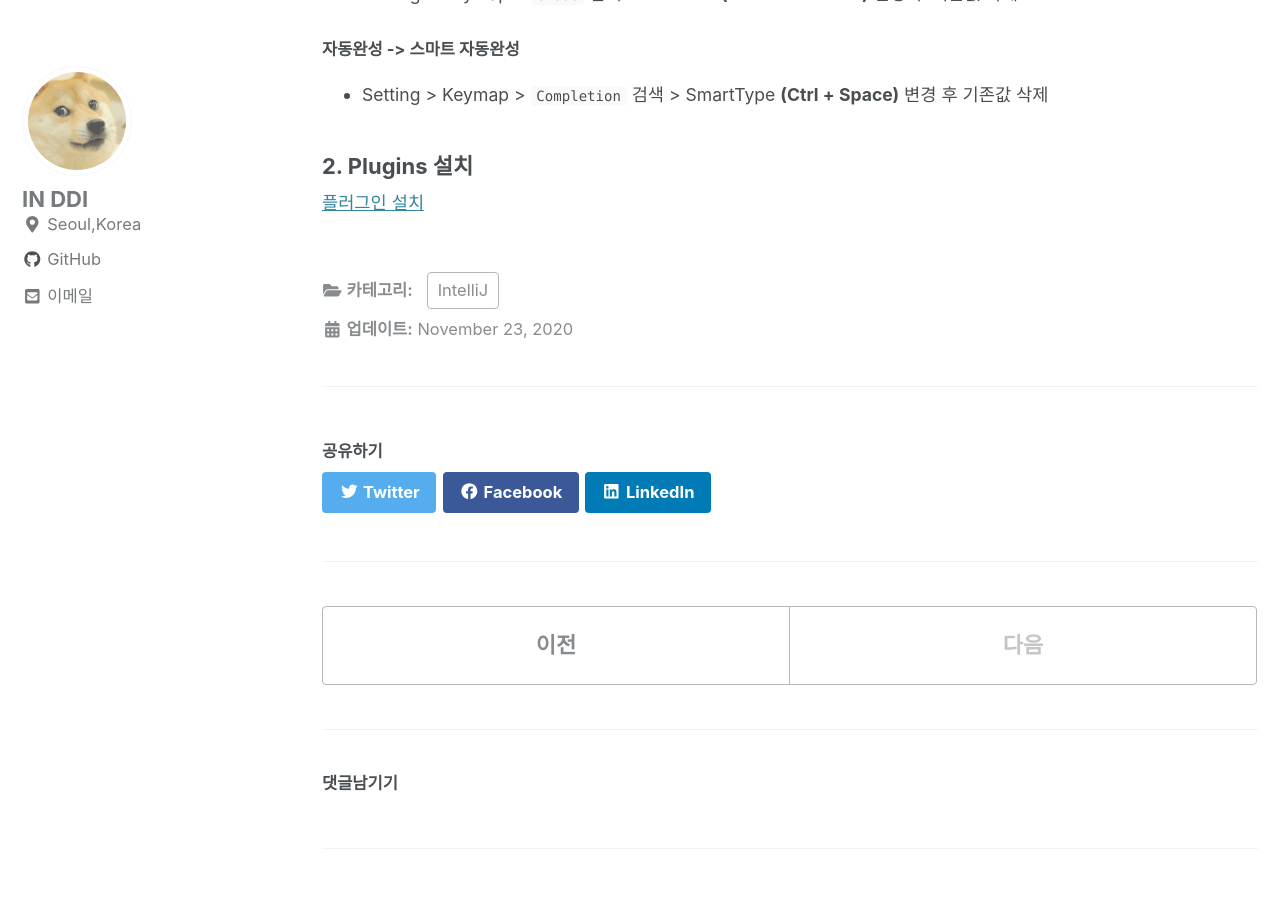
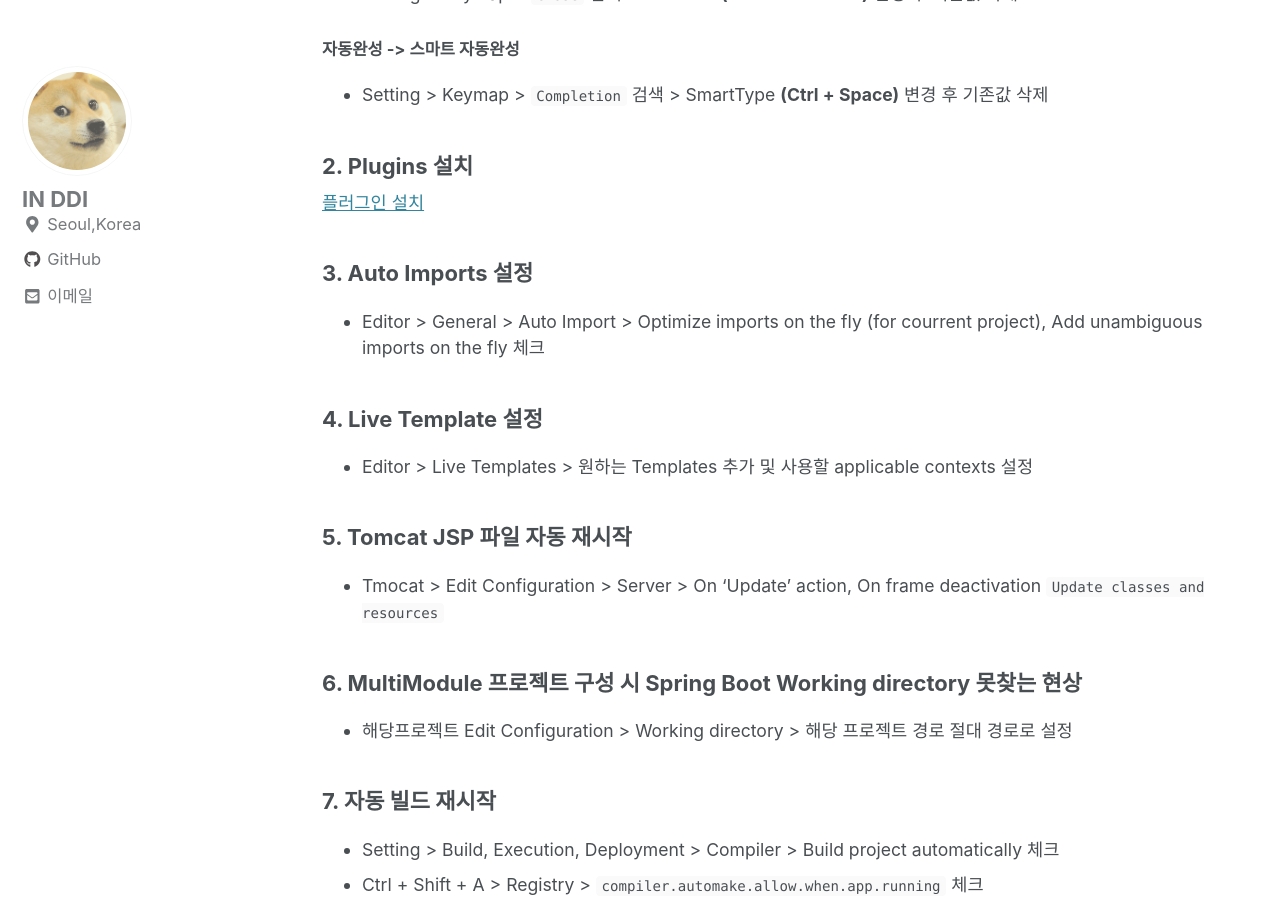
Before and after one commit to InSeok9068/inseok9068.github.io, a Jekyll site: the page built from _posts/intellij/2020-11-23-intellij-setting.md, in a window 1280 px wide and 900 px high, scrolled down 391 px. Built offline with Jekyll 4.4.1, drawn with Linux system fonts in a browser that asks for light colours; cached includes are drawn as plain includes; nearby versions of some CDN libraries; comment, search, counter and statistics services are not loaded.

Commit message:
인텔리제이 설정 추가

```diff
--- a/_posts/intellij/2020-11-23-intellij-setting.md
+++ b/_posts/intellij/2020-11-23-intellij-setting.md
@@ -16,3 +16,19 @@ categories:
 
 ### 2. Plugins 설치
 [플러그인 설치](https://inseok9068.github.io/intellij/intellij-plugins/)
+
+### 3. Auto Imports 설정
+- Editor > General > Auto Import > Optimize imports on the fly (for courrent project), Add unambiguous imports on the fly 체크
+
+### 4. Live Template 설정
+- Editor > Live Templates > 원하는 Templates 추가 및 사용할 applicable contexts 설정
+
+### 5. Tomcat JSP 파일 자동 재시작
+- Tmocat > Edit Configuration > Server > On 'Update' action, On frame deactivation `Update classes and resources`
+
+### 6. MultiModule 프로젝트 구성 시 Spring Boot Working directory 못찾는 현상
+- 해당프로젝트 Edit Configuration > Working directory > 해당 프로젝트 경로 절대 경로로 설정
+
+### 7. 자동 빌드 재시작
+- Setting > Build, Execution, Deployment > Compiler > Build project automatically 체크
+- Ctrl + Shift + A > Registry > `compiler.automake.allow.when.app.running` 체크
```
